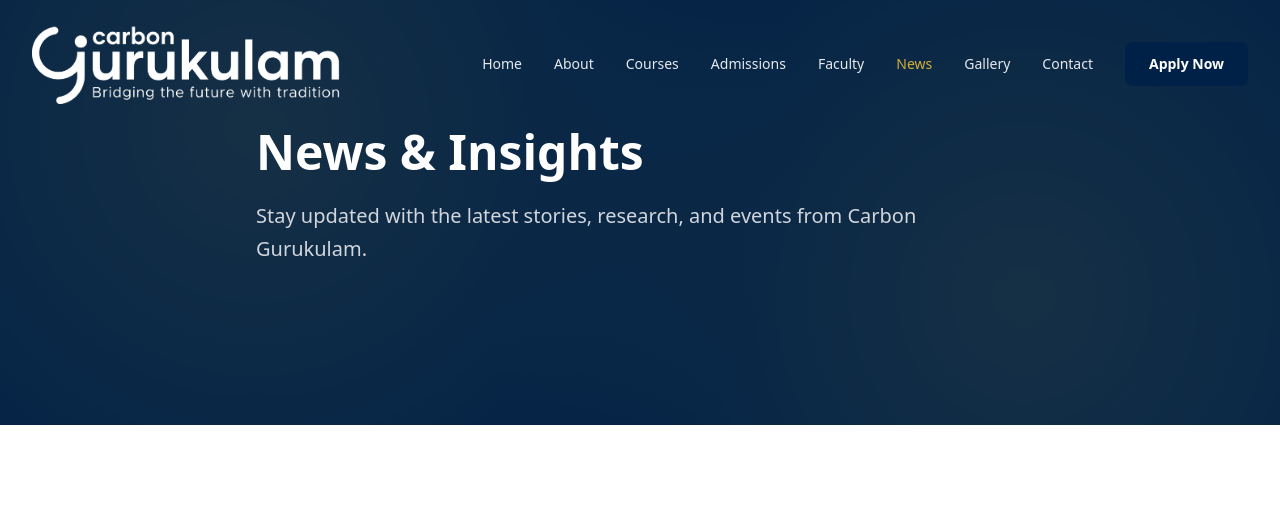
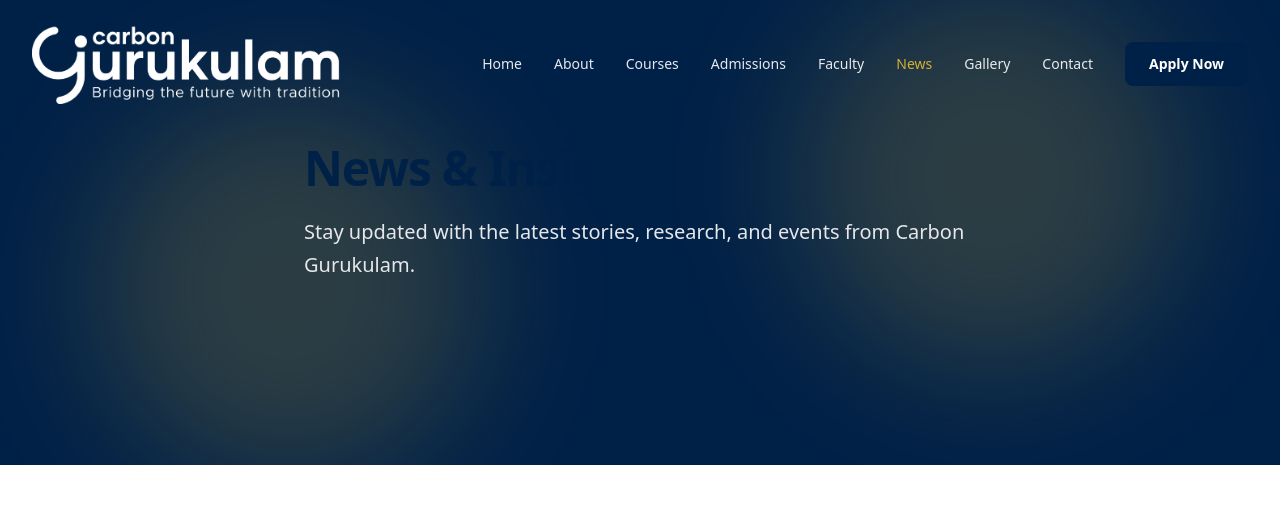
Before and after one commit to jasnamolkc/carbongurukulam-website-nextjs, a Next.js app: page /news in a window 1280 px wide. Shown: the top 520 px of the page. Built offline with nearby package versions, Linux system fonts and the light colour scheme; grey boxes are pictures that could not be loaded.

Commit message:
Update HeroSection.tsx

```diff
--- a/src/components/HeroSection.tsx
+++ b/src/components/HeroSection.tsx
@@ -1,3 +1,5 @@
+"use client";
+
 import { motion } from "framer-motion";
 import { cn } from "@/lib/utils";
 
@@ -19,58 +21,75 @@ export default function HeroSection({
   compact = false,
 }: HeroSectionProps) {
   return (
-    <div className={cn(
-      "relative bg-primary overflow-hidden flex items-center",
-      compact ? "py-20 md:py-32" : "min-h-[70vh] md:min-h-[80vh] py-32",
+    <section
+      className={cn(
+        "relative flex items-center overflow-hidden bg-primary text-white",
+        compact
+          ? "py-24 md:py-36"
+          : "min-h-[85vh] md:min-h-[95vh] py-32",
         className
-    )}>
-      {/* Background patterns */}
-      <div className="absolute inset-0 opacity-10">
-        <div className="absolute top-0 left-0 w-full h-full bg-[radial-gradient(circle_at_20%_30%,#D4AF37_0%,transparent_50%)]" />
-        <div className="absolute bottom-0 right-0 w-full h-full bg-[radial-gradient(circle_at_80%_70%,#D4AF37_0%,transparent_50%)]" />
-      </div>
-
+      )}
+    >
+      {/* Background Image */}
       {backgroundImage && (
         <div
-          className="absolute inset-0 bg-cover bg-center opacity-30 mix-blend-overlay"
+          className="absolute inset-0 bg-cover bg-center"
           style={{ backgroundImage: `url(${backgroundImage})` }}
         />
       )}
 
+      {/* Dark Gradient Overlay */}
+      <div className="absolute inset-0 bg-gradient-to-br from-primary via-primary/95 to-primary/85" />
+
+      {/* Accent Glow Effects */}
+      <div className="absolute inset-0 pointer-events-none">
+        <div className="absolute top-24 left-24 w-96 h-96 bg-accent/20 rounded-full blur-3xl" />
+        <div className="absolute bottom-24 right-24 w-96 h-96 bg-accent/20 rounded-full blur-3xl" />
+      </div>
+
+      {/* Content */}
       <div className="container-custom relative z-10 text-center lg:text-left">
-        <div className="max-w-3xl">
+        <div className="max-w-4xl mx-auto lg:mx-0">
+          {/* Title */}
           <motion.h1
-            initial={{ opacity: 0, y: 20 }}
+            initial={{ opacity: 0, y: 40 }}
             animate={{ opacity: 1, y: 0 }}
-            transition={{ duration: 0.6 }}
+            transition={{ duration: 0.8 }}
             className={cn(
-              "font-bold text-white leading-tight mb-6",
-              compact ? "text-4xl md:text-5xl" : "text-4xl md:text-6xl lg:text-7xl"
+              "font-extrabold leading-tight tracking-tight mb-6",
+              compact
+                ? "text-4xl md:text-5xl"
+                : "text-4xl md:text-6xl lg:text-7xl"
             )}
           >
             {title}
           </motion.h1>
 
+          {/* Subtitle */}
           {subtitle && (
             <motion.p
-              initial={{ opacity: 0, y: 20 }}
+              initial={{ opacity: 0, y: 40 }}
               animate={{ opacity: 1, y: 0 }}
-              transition={{ duration: 0.6, delay: 0.2 }}
-              className="text-lg md:text-xl text-gray-300 mb-8 leading-relaxed"
+              transition={{ duration: 0.8, delay: 0.2 }}
+              className="text-lg md:text-xl text-gray-200 leading-relaxed mb-10 max-w-2xl"
             >
               {subtitle}
             </motion.p>
           )}
 
+          {/* Buttons / Children */}
+          {children && (
             <motion.div
-            initial={{ opacity: 0, y: 20 }}
+              initial={{ opacity: 0, y: 40 }}
               animate={{ opacity: 1, y: 0 }}
-            transition={{ duration: 0.6, delay: 0.4 }}
+              transition={{ duration: 0.8, delay: 0.4 }}
+              className="flex flex-wrap gap-4 justify-center lg:justify-start"
             >
               {children}
             </motion.div>
+          )}
         </div>
       </div>
-    </div>
+    </section>
   );
 }
```
Lines whose indentation alone changed are shown as unchanged.
